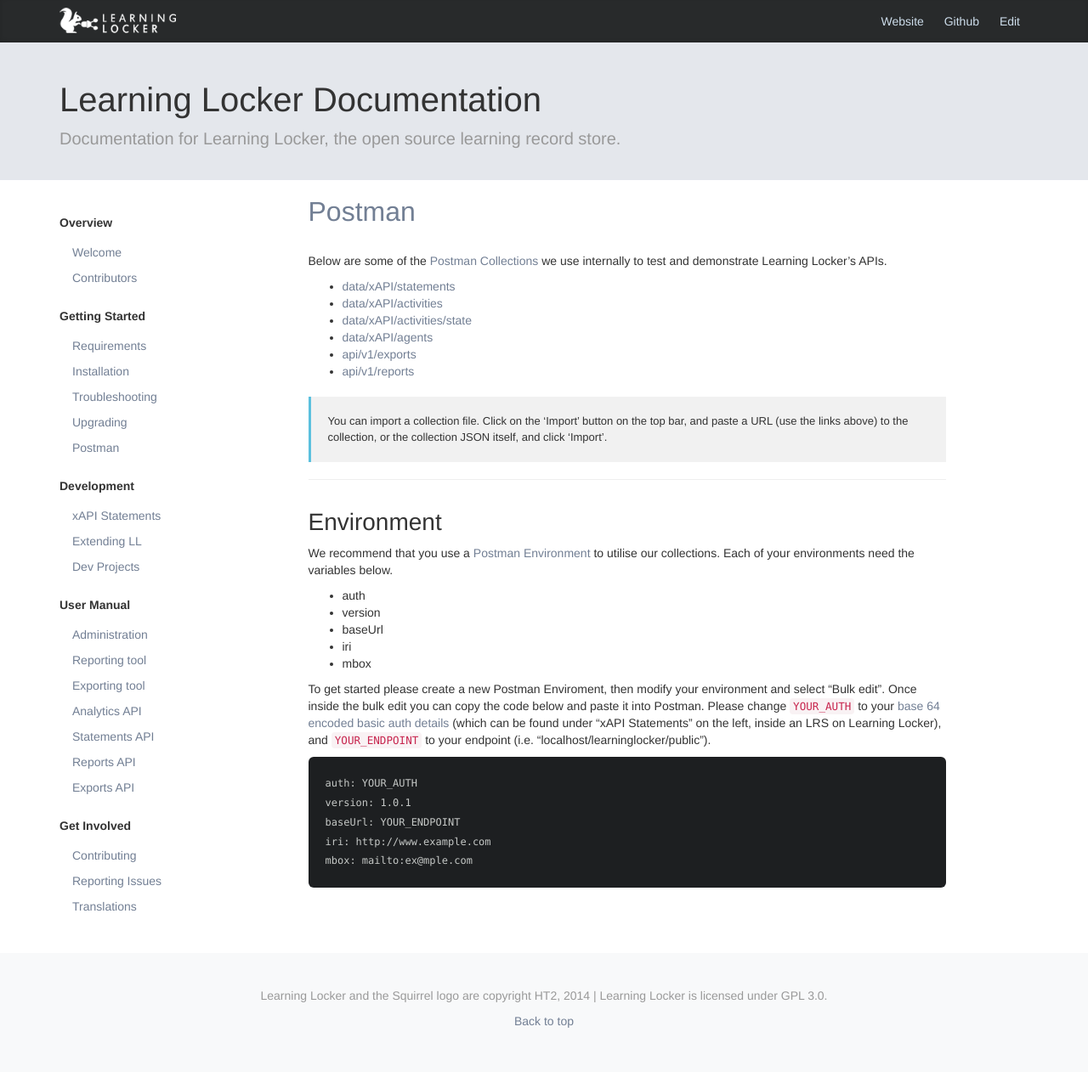
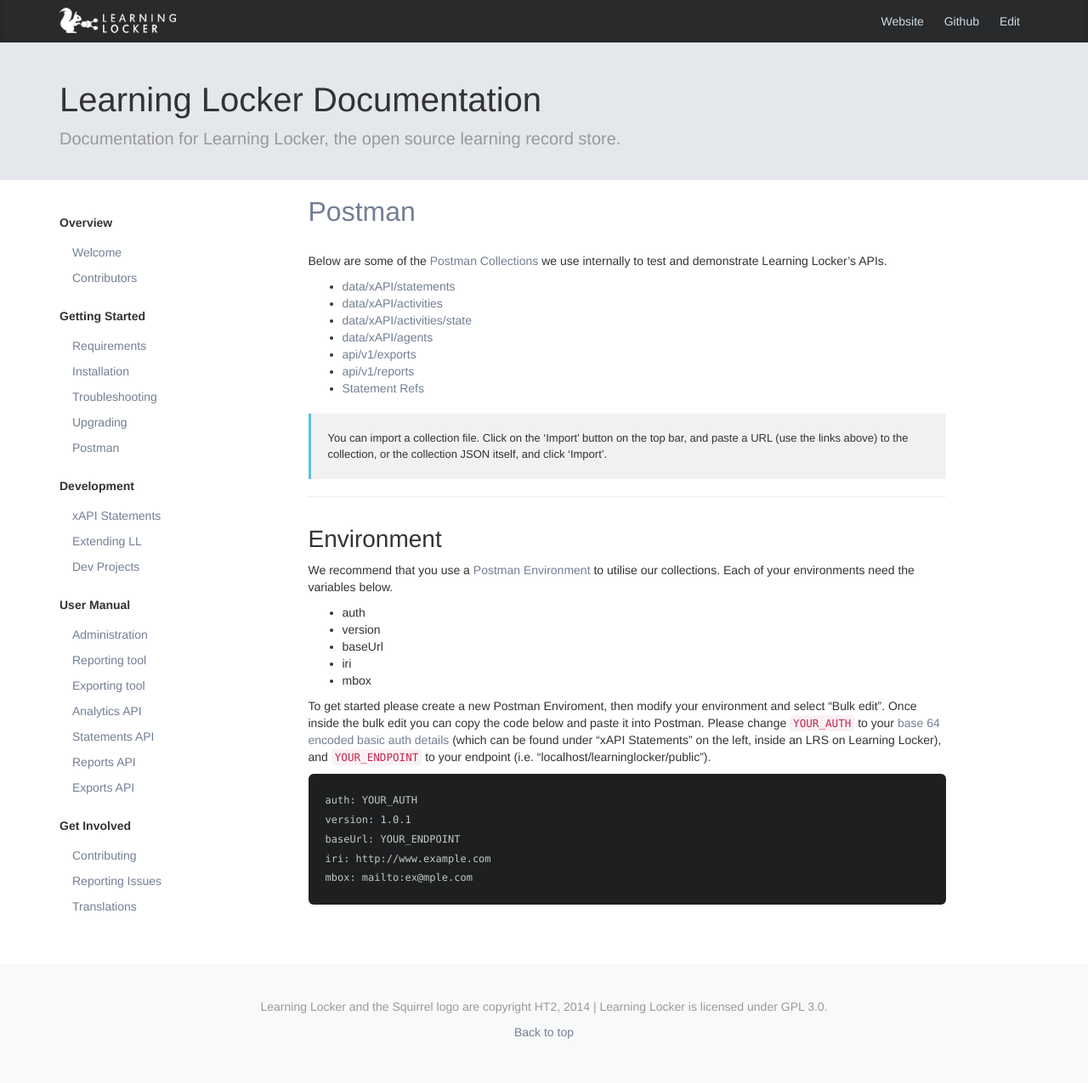
Before and after one commit to LearningLocker/docs, a Jekyll site: the page built from postman.md, in a window 1280 px wide. Shown: the whole page at 85% size. Built offline with Jekyll 4.4.1, drawn with Linux system fonts in a browser that asks for light colours; nearby versions of some CDN libraries.

Commit message:
Adds link to Statement Refs collection.

```diff
--- a/postman.md
+++ b/postman.md
@@ -10,6 +10,7 @@
 - [data/xAPI/agents](https://www.getpostman.com/collections/8f1ed1a786c2c61bf087)
 - [api/v1/exports](https://www.getpostman.com/collections/66623276d9f0c88b06dd)
 - [api/v1/reports](https://www.getpostman.com/collections/c6632fc8938c418492be)
+- [Statement Refs](https://www.getpostman.com/collections/f013c230a91eefe7f9e3)
 
 > You can import a collection file. Click on the 'Import' button on the top bar, and paste a URL (use the links above) to the collection, or the collection JSON itself, and click 'Import'.
 
```
